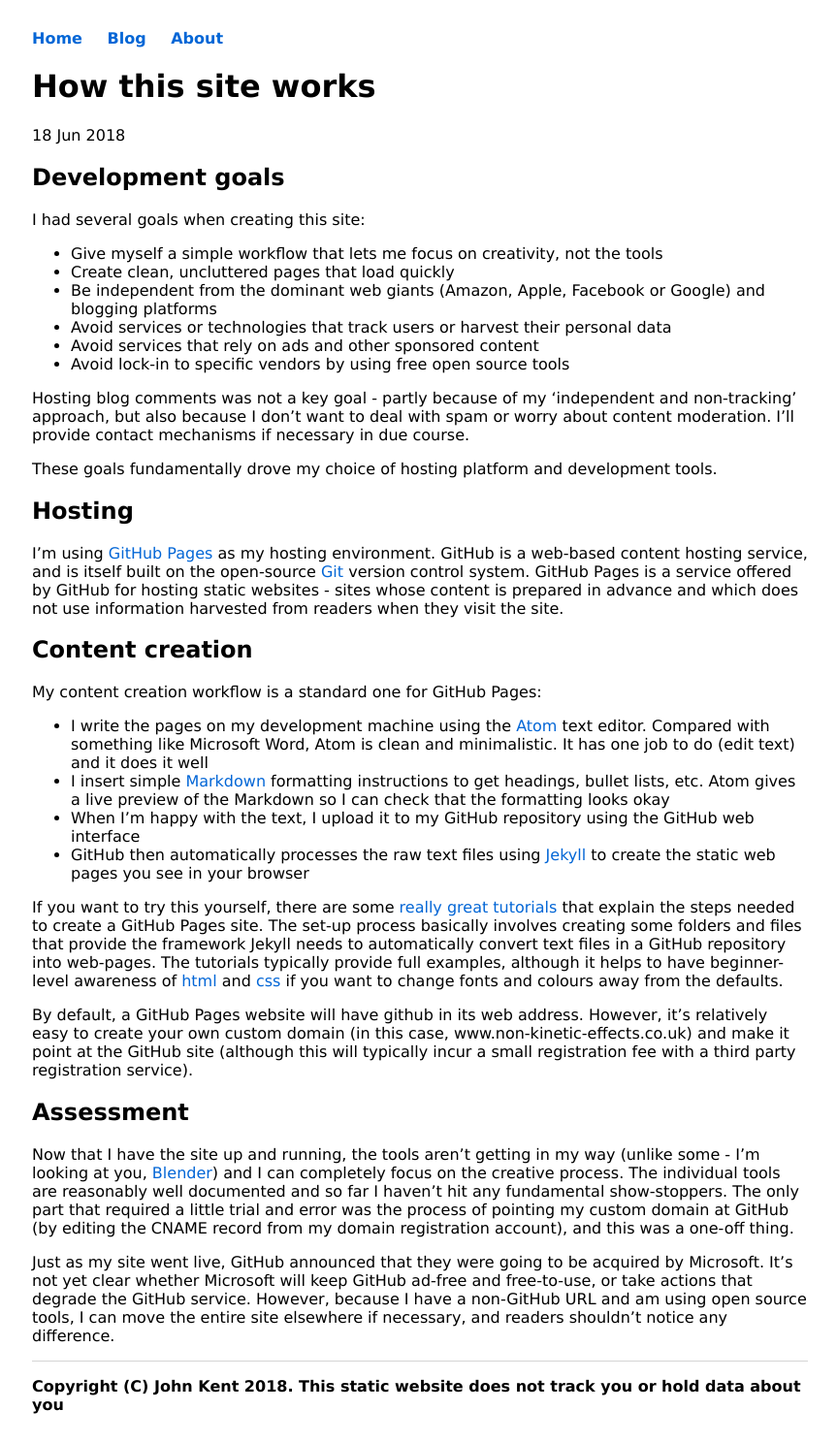
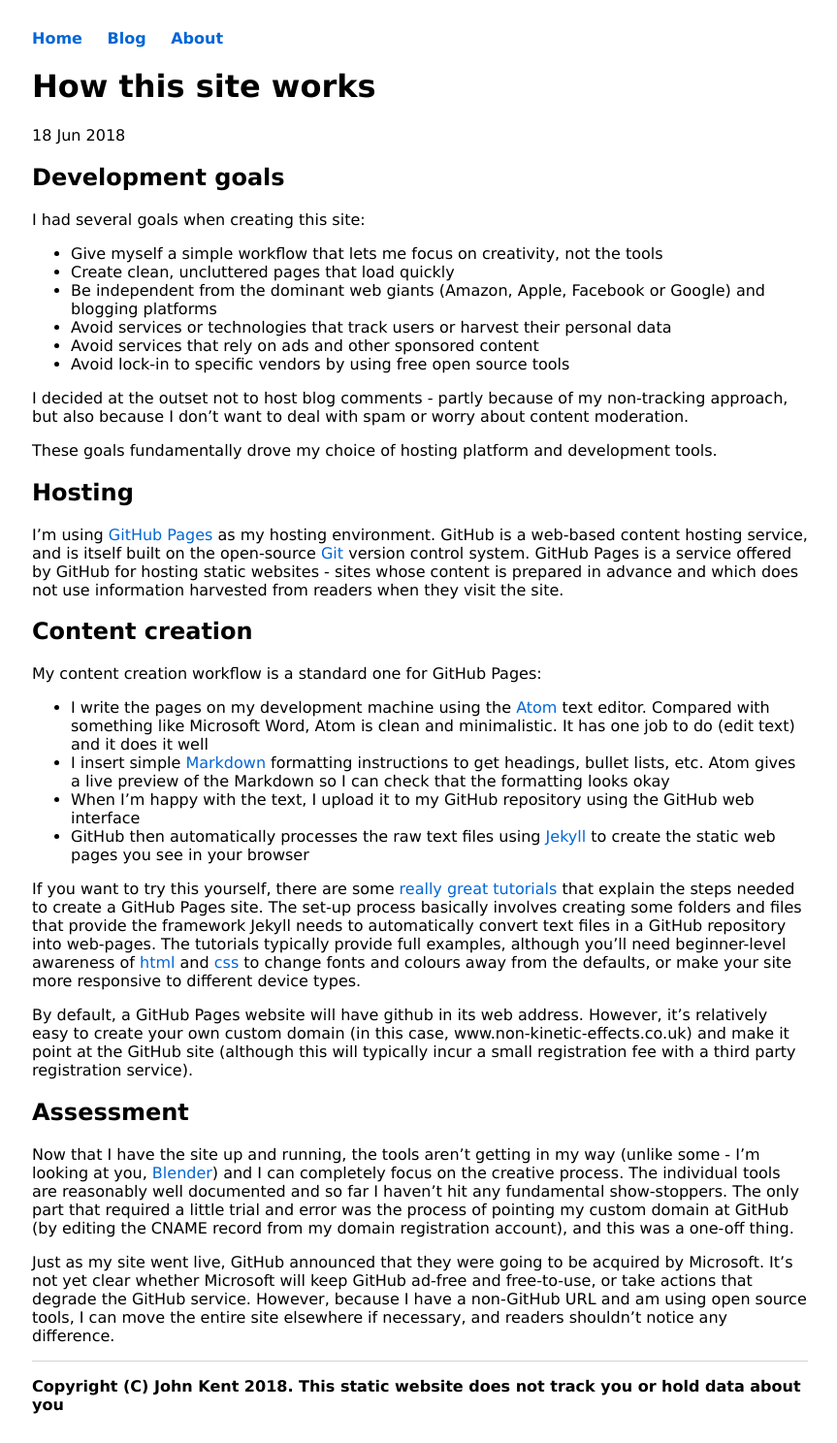
Before and after one commit to KineticLensman/KineticLensman.github.io, a Jekyll site: the page built from _posts/2018-06-18-how-this-site-works.md, in a window 1280 px wide. Shown: the whole page at 97% size, without its empty margins (207-1070 px from the left). Built offline with Jekyll 4.4.1, drawn with Linux system fonts in a browser that asks for light colours.

Commit message:
rewording

```diff
--- a/_posts/2018-06-18-how-this-site-works.md
+++ b/_posts/2018-06-18-how-this-site-works.md
@@ -14,7 +14,7 @@ I had several goals when creating this site:
 * Avoid services that rely on ads and other sponsored content
 * Avoid lock-in to specific vendors by using free open source tools
 
-Hosting blog comments was not a key goal - partly because of my 'independent and non-tracking' approach, but also because I don't want to deal with spam or worry about content moderation. I'll provide contact mechanisms if necessary in due course.
+I decided at the outset not to host blog comments - partly because of my non-tracking approach, but also because I don't want to deal with spam or worry about content moderation.
 
 These goals fundamentally drove my choice of hosting platform and development tools.
 ## Hosting
@@ -28,7 +28,7 @@ My content creation workflow is a standard one for GitHub Pages:
 * When I'm happy with the text, I upload it to my GitHub repository using the GitHub web interface
 * GitHub then automatically processes the raw text files using [Jekyll](https://jekyllrb.com/) to create the static web pages you see in your browser
 
-If you want to try this yourself, there are some [really great tutorials](http://jmcglone.com/guides/github-pages/) that explain the  steps needed to create a GitHub Pages site. The set-up process basically involves creating some folders and files that provide the framework Jekyll needs to automatically convert text files in a GitHub repository into web-pages. The tutorials typically provide full examples, although it helps to have beginner-level awareness of [html](https://www.w3schools.com/Html/) and [css](https://www.w3schools.com/css/default.asp) if you want to change fonts and colours away from the defaults.
+If you want to try this yourself, there are some [really great tutorials](http://jmcglone.com/guides/github-pages/) that explain the  steps needed to create a GitHub Pages site. The set-up process basically involves creating some folders and files that provide the framework Jekyll needs to automatically convert text files in a GitHub repository into web-pages. The tutorials typically provide full examples, although you'll need beginner-level awareness of [html](https://www.w3schools.com/Html/) and [css](https://www.w3schools.com/css/default.asp) to change fonts and colours away from the defaults, or make your site more responsive to different device types.
 
 By default, a GitHub Pages website will have github in its web address. However, it's relatively easy to create your own custom domain (in this case, www.non-kinetic-effects.co.uk) and make it point at the GitHub site (although this will typically incur a small registration fee with a third party registration service).
 
```
